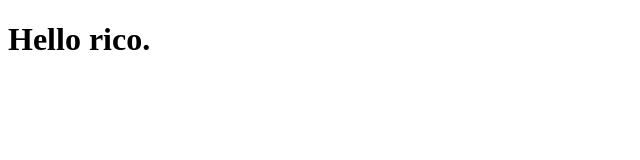
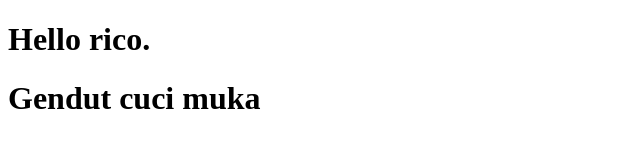
Before and after one commit to Tufaarf/LearnGitRICO, a plain HTML site: page index.html in a window 1280 px wide. Shown: the whole page, without its empty margins (0-640 px from the left). Drawn offline with Linux system fonts and the light colour scheme.

Commit message:
commit h1

```diff
--- a/index.html
+++ b/index.html
@@ -7,5 +7,6 @@
 </head>
 <body>
     <h1>Hello rico.</h1>
+    <h1>Gendut cuci muka</h1>
 </body>
 </html>
```
